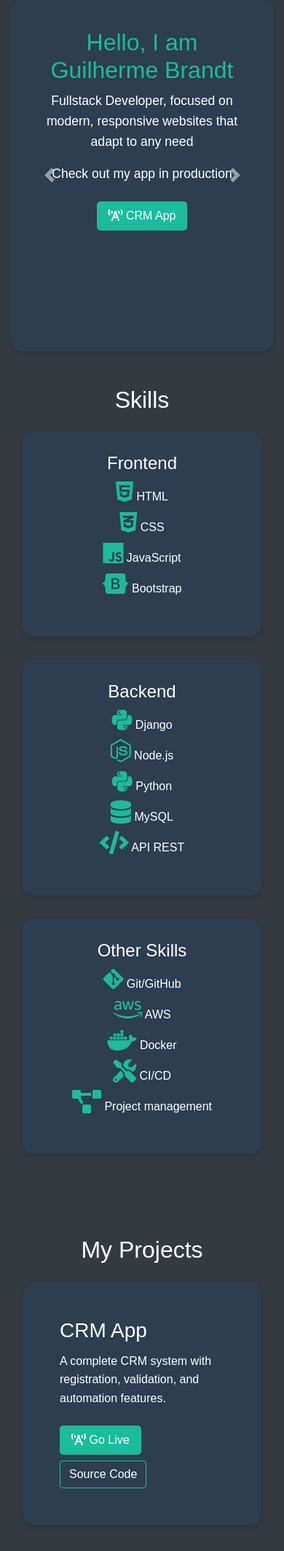
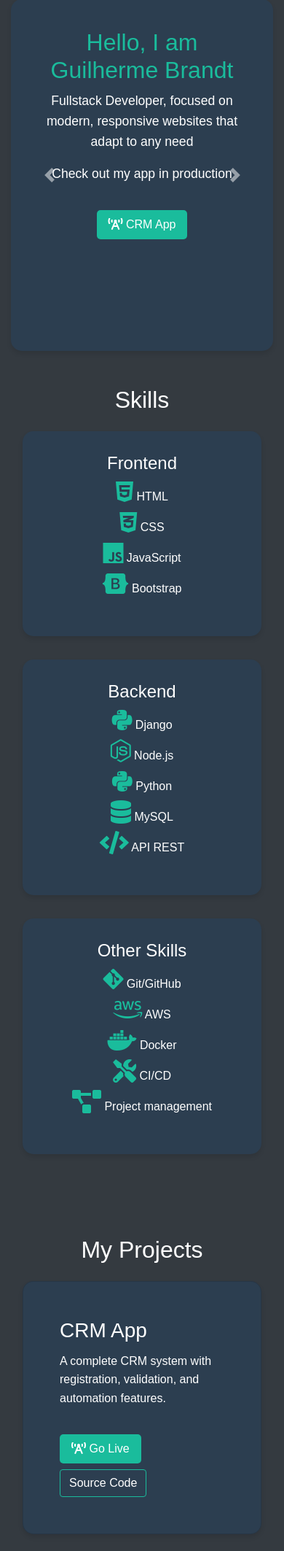
Before and after one commit to guilherme-brandt/portfolio, a Django app: page / in a window 390 px wide. Shown: the part 73-2199 px from the top of the page at 73% size. Run offline with Django 5.2, Linux system fonts and the light colour scheme; parts of the project's set-up code (start-up, migrations or seed data) failed here and were passed over; some libraries are stand-ins or nearby versions.

Commit message:
make carousel first slide button fit in mobile devices

```diff
--- a/static/css/common.css
+++ b/static/css/common.css
@@ -147,4 +147,15 @@
     .hero-content p {
         font-size: 1rem;
     }
+    .carousel-inner {
+        min-height: 100vh; /* Ajusta para telas pequenas */
+    }
+
+    .hero-content {
+        padding: 10px; /* Reduz o padding em telas menores */
+    }
+
+    .go-live-btn {
+        margin-top: 20px; /* Garante que o botão tenha espaço suficiente */
+    }
 }
```
Also changed, not shown: portfolio/settings.py (+15 -15 lines).
